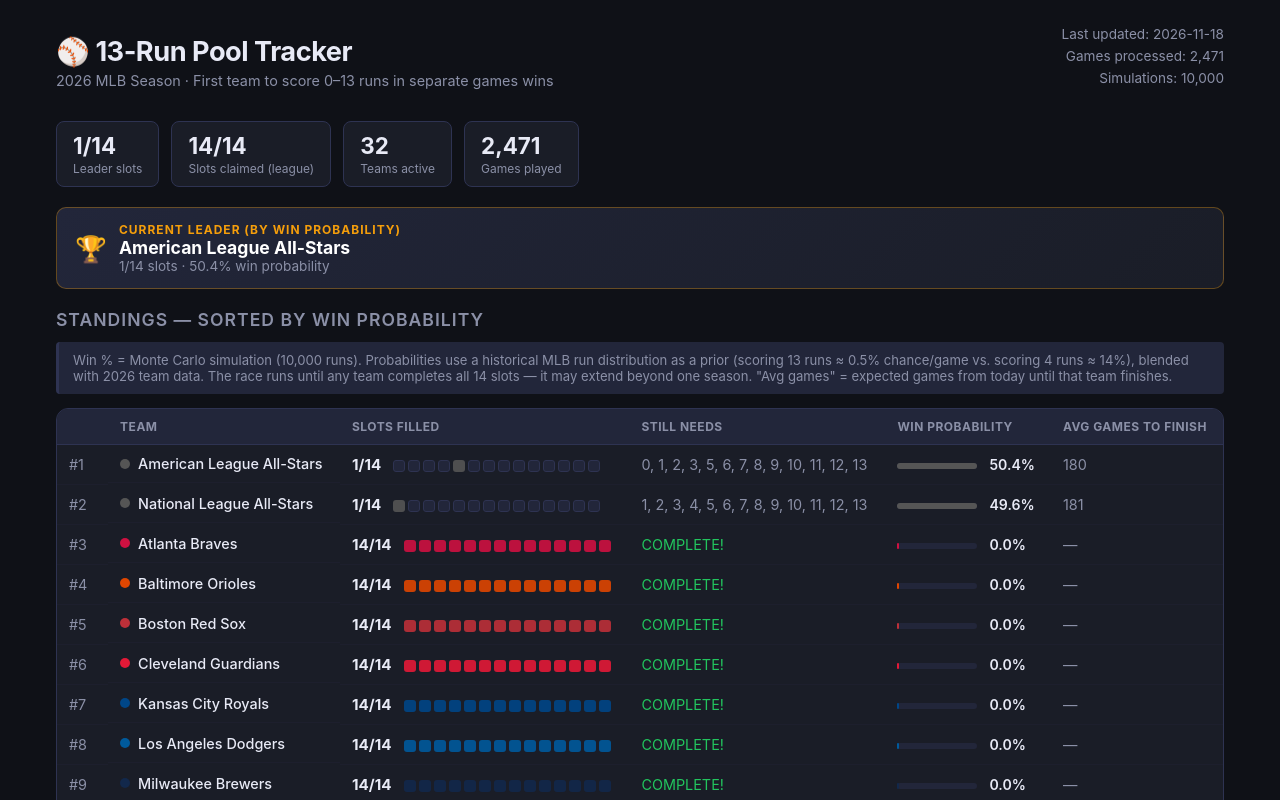
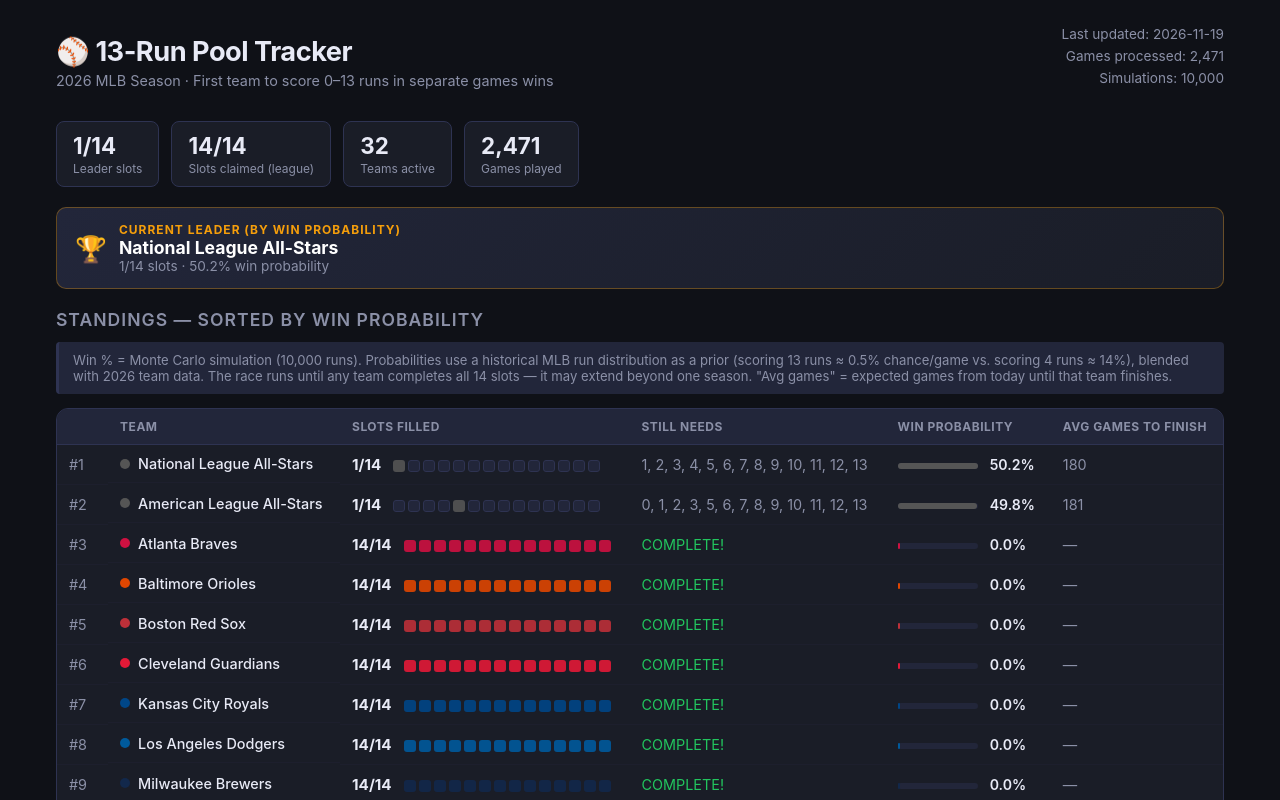
Before and after one commit to wabrams14/mlb-pool, a plain HTML site: page index.html in a window 1280 px wide. Shown: the top 800 px of the page. Drawn offline with Linux system fonts and the light colour scheme.

Commit message:
Auto-refresh: 2026-11-19 17:11 UTC

```diff
--- a/index.html
+++ b/index.html
@@ -112,7 +112,7 @@
     <div style="color:var(--muted);margin-top:4px;font-size:0.9rem;">2026 MLB Season · First team to score 0–13 runs in separate games wins</div>
   </div>
   <div class="header-meta">
-    Last updated: 2026-11-18<br>
+    Last updated: 2026-11-19<br>
     Games processed: 2,471<br>
     Simulations: 10,000
   </div>
@@ -129,8 +129,8 @@
   <div style="font-size:1.6rem">🏆</div>
   <div>
     <div class="leader-label">Current Leader (by win probability)</div>
-    <div class="leader-team" style="color:#fff">American League All-Stars</div>
-    <div class="leader-detail">1/14 slots · 50.4% win probability</div>
+    <div class="leader-team" style="color:#fff">National League All-Stars</div>
+    <div class="leader-detail">1/14 slots · 50.2% win probability</div>
   </div>
 </div>
 
@@ -160,6 +160,26 @@
           <td class="rank">#1</td>
           <td class="team-name">
             <span class="dot" style="background:#555"></span>
+            <span class="full">National League All-Stars</span>
+            <span class="abbr">NAT</span>
+          </td>
+          <td class="slots-cell">
+            <span class="slots-num">1/14</span>
+            <div class="slot-pips"><span class="pip filled" title="0 runs" style="background:#555"></span><span class="pip empty" title="1 runs — needs 10 avg games"></span><span class="pip empty" title="2 runs — needs 8 avg games"></span><span class="pip empty" title="3 runs — needs 7 avg games"></span><span class="pip empty" title="4 runs — needs 7 avg games"></span><span class="pip empty" title="5 runs — needs 8 avg games"></span><span class="pip empty" title="6 runs — needs 11 avg games"></span><span class="pip empty" title="7 runs — needs 15 avg games"></span><span class="pip empty" title="8 runs — needs 22 avg games"></span><span class="pip empty" title="9 runs — needs 33 avg games"></span><span class="pip empty" title="10 runs — needs 56 avg games"></span><span class="pip empty" title="11 runs — needs 83 avg games"></span><span class="pip empty" title="12 runs — needs 143 avg games"></span><span class="pip empty" title="13 runs — needs 200 avg games"></span></div>
+          </td>
+          <td class="missing-cell">1, 2, 3, 4, 5, 6, 7, 8, 9, 10, 11, 12, 13</td>
+          <td class="prob-cell">
+            <div class="prob-bar-wrap">
+              <div class="prob-bar" style="width:100%;background:#555"></div>
+            </div>
+            <span class="prob-num">50.2%</span>
+          </td>
+          <td class="avg-cell">180</td>
+        </tr>
+        <tr>
+          <td class="rank">#2</td>
+          <td class="team-name">
+            <span class="dot" style="background:#555"></span>
             <span class="full">American League All-Stars</span>
             <span class="abbr">AME</span>
           </td>
@@ -170,29 +190,9 @@
           <td class="missing-cell">0, 1, 2, 3, 5, 6, 7, 8, 9, 10, 11, 12, 13</td>
           <td class="prob-cell">
             <div class="prob-bar-wrap">
-              <div class="prob-bar" style="width:100%;background:#555"></div>
-            </div>
-            <span class="prob-num">50.4%</span>
-          </td>
-          <td class="avg-cell">180</td>
-        </tr>
-        <tr>
-          <td class="rank">#2</td>
-          <td class="team-name">
-            <span class="dot" style="background:#555"></span>
-            <span class="full">National League All-Stars</span>
-            <span class="abbr">NAT</span>
-          </td>
-          <td class="slots-cell">
-            <span class="slots-num">1/14</span>
-            <div class="slot-pips"><span class="pip filled" title="0 runs" style="background:#555"></span><span class="pip empty" title="1 runs — needs 10 avg games"></span><span class="pip empty" title="2 runs — needs 8 avg games"></span><span class="pip empty" title="3 runs — needs 7 avg games"></span><span class="pip empty" title="4 runs — needs 7 avg games"></span><span class="pip empty" title="5 runs — needs 8 avg games"></span><span class="pip empty" title="6 runs — needs 11 avg games"></span><span class="pip empty" title="7 runs — needs 15 avg games"></span><span class="pip empty" title="8 runs — needs 22 avg games"></span><span class="pip empty" title="9 runs — needs 33 avg games"></span><span class="pip empty" title="10 runs — needs 56 avg games"></span><span class="pip empty" title="11 runs — needs 83 avg games"></span><span class="pip empty" title="12 runs — needs 143 avg games"></span><span class="pip empty" title="13 runs — needs 200 avg games"></span></div>
-          </td>
-          <td class="missing-cell">1, 2, 3, 4, 5, 6, 7, 8, 9, 10, 11, 12, 13</td>
-          <td class="prob-cell">
-            <div class="prob-bar-wrap">
               <div class="prob-bar" style="width:99%;background:#555"></div>
             </div>
-            <span class="prob-num">49.6%</span>
+            <span class="prob-num">49.8%</span>
           </td>
           <td class="avg-cell">181</td>
         </tr>
@@ -824,20 +824,20 @@
         <tr>
           <td class="grid-team">
             <span class="dot" style="background:#555"></span>
+            <span class="full">National League All-Stars</span>
+            <span class="abbr">NAT</span>
+          </td>
+          <td class="grid-total">1/14</td>
+          <td class="grid-cell claimed" style="background:#55522;border-color:#55555" title="Scored 0 runs vs New York Yankees on 2026-03-25"><span class="check" style="color:#555">✓</span></td><td class="grid-cell empty difficulty-common" title="1 runs — common (~1 in 10 games)"></td><td class="grid-cell empty difficulty-common" title="2 runs — common (~1 in 8 games)"></td><td class="grid-cell empty difficulty-common" title="3 runs — common (~1 in 7 games)"></td><td class="grid-cell empty difficulty-common" title="4 runs — common (~1 in 7 games)"></td><td class="grid-cell empty difficulty-common" title="5 runs — common (~1 in 8 games)"></td><td class="grid-cell empty difficulty-moderate" title="6 runs — moderate (~1 in 11 games)"></td><td class="grid-cell empty difficulty-moderate" title="7 runs — moderate (~1 in 15 games)"></td><td class="grid-cell empty difficulty-moderate" title="8 runs — moderate (~1 in 22 games)"></td><td class="grid-cell empty difficulty-rare" title="9 runs — rare (~1 in 33 games)"></td><td class="grid-cell empty difficulty-rare" title="10 runs — rare (~1 in 56 games)"></td><td class="grid-cell empty difficulty-rare" title="11 runs — rare (~1 in 83 games)"></td><td class="grid-cell empty difficulty-very rare" title="12 runs — very rare (~1 in 143 games)"></td><td class="grid-cell empty difficulty-very rare" title="13 runs — very rare (~1 in 200 games)"></td>
+        </tr>
+        <tr>
+          <td class="grid-team">
+            <span class="dot" style="background:#555"></span>
             <span class="full">American League All-Stars</span>
             <span class="abbr">AME</span>
           </td>
           <td class="grid-total">1/14</td>
           <td class="grid-cell empty difficulty-moderate" title="0 runs — moderate (~1 in 12 games)"></td><td class="grid-cell empty difficulty-common" title="1 runs — common (~1 in 10 games)"></td><td class="grid-cell empty difficulty-common" title="2 runs — common (~1 in 8 games)"></td><td class="grid-cell empty difficulty-common" title="3 runs — common (~1 in 7 games)"></td><td class="grid-cell claimed" style="background:#55522;border-color:#55555" title="Scored 4 runs vs Washington Nationals on 2026-03-26"><span class="check" style="color:#555">✓</span></td><td class="grid-cell empty difficulty-common" title="5 runs — common (~1 in 8 games)"></td><td class="grid-cell empty difficulty-moderate" title="6 runs — moderate (~1 in 11 games)"></td><td class="grid-cell empty difficulty-moderate" title="7 runs — moderate (~1 in 15 games)"></td><td class="grid-cell empty difficulty-moderate" title="8 runs — moderate (~1 in 22 games)"></td><td class="grid-cell empty difficulty-rare" title="9 runs — rare (~1 in 33 games)"></td><td class="grid-cell empty difficulty-rare" title="10 runs — rare (~1 in 56 games)"></td><td class="grid-cell empty difficulty-rare" title="11 runs — rare (~1 in 83 games)"></td><td class="grid-cell empty difficulty-very rare" title="12 runs — very rare (~1 in 143 games)"></td><td class="grid-cell empty difficulty-very rare" title="13 runs — very rare (~1 in 200 games)"></td>
-        </tr>
-        <tr>
-          <td class="grid-team">
-            <span class="dot" style="background:#555"></span>
-            <span class="full">National League All-Stars</span>
-            <span class="abbr">NAT</span>
-          </td>
-          <td class="grid-total">1/14</td>
-          <td class="grid-cell claimed" style="background:#55522;border-color:#55555" title="Scored 0 runs vs New York Yankees on 2026-03-25"><span class="check" style="color:#555">✓</span></td><td class="grid-cell empty difficulty-common" title="1 runs — common (~1 in 10 games)"></td><td class="grid-cell empty difficulty-common" title="2 runs — common (~1 in 8 games)"></td><td class="grid-cell empty difficulty-common" title="3 runs — common (~1 in 7 games)"></td><td class="grid-cell empty difficulty-common" title="4 runs — common (~1 in 7 games)"></td><td class="grid-cell empty difficulty-common" title="5 runs — common (~1 in 8 games)"></td><td class="grid-cell empty difficulty-moderate" title="6 runs — moderate (~1 in 11 games)"></td><td class="grid-cell empty difficulty-moderate" title="7 runs — moderate (~1 in 15 games)"></td><td class="grid-cell empty difficulty-moderate" title="8 runs — moderate (~1 in 22 games)"></td><td class="grid-cell empty difficulty-rare" title="9 runs — rare (~1 in 33 games)"></td><td class="grid-cell empty difficulty-rare" title="10 runs — rare (~1 in 56 games)"></td><td class="grid-cell empty difficulty-rare" title="11 runs — rare (~1 in 83 games)"></td><td class="grid-cell empty difficulty-very rare" title="12 runs — very rare (~1 in 143 games)"></td><td class="grid-cell empty difficulty-very rare" title="13 runs — very rare (~1 in 200 games)"></td>
         </tr>
         <tr>
           <td class="grid-team">
```
